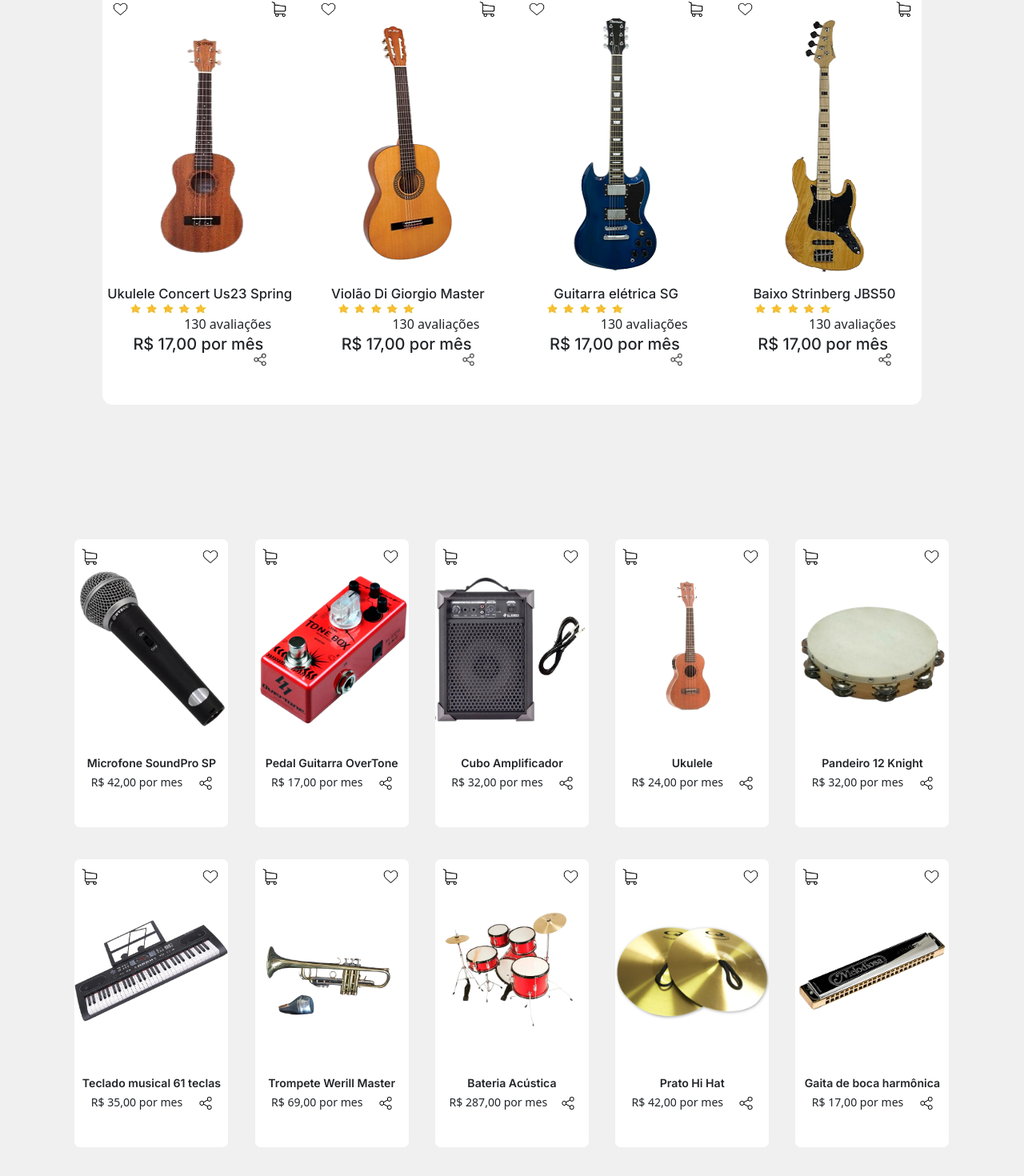
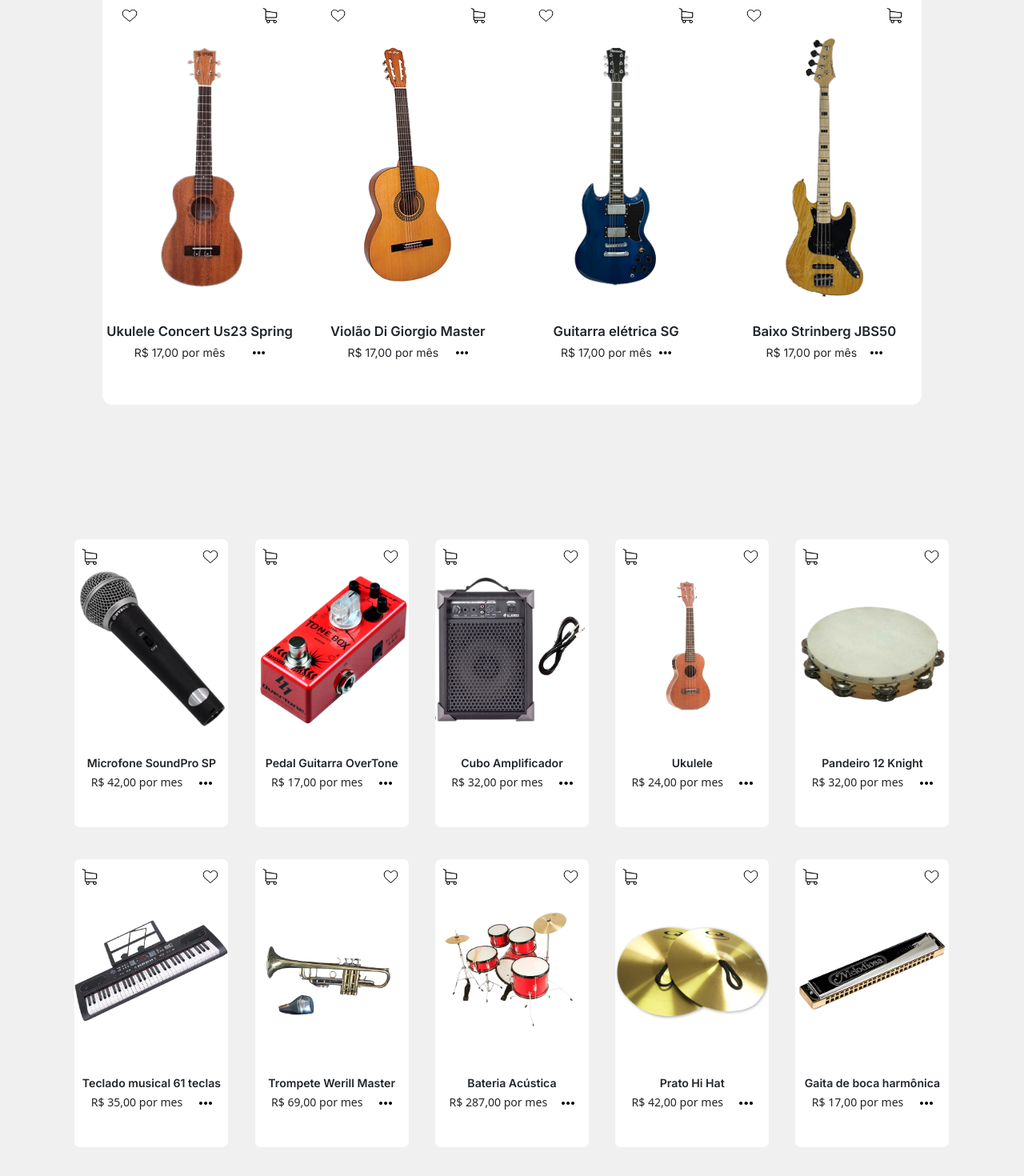
Before and after one commit to spricigom/BeatHub, a Vue app: page /Inicio in a window 1280 px wide. Shown: the part 914-2384 px from the top of the page at 80% size. Built offline with nearby package versions, Linux system fonts and the light colour scheme; a web font is replaced by a local one.

Commit message:
FEAT: pagina corrigida #1

```diff
--- a/src/views/InicioView.vue
+++ b/src/views/InicioView.vue
@@ -91,104 +91,83 @@
 
 
             <h2 id="amarelo" style="margin-left: 10vw;position: relative;bottom: 1vh;">Os mais alugados</h2>
+
+
+
+
             <div class="campo">
-                <div class="mais-alugados text-center">
+
+
+                <div class="mais-alugados">
                     <div class="compra-e-coracao2">
                         <img src="@/assets/coracao.png" alt="" class="icones" />
                         <img src="@/assets/carrinho-de-compras.png" alt="" class="icones" />
                     </div>
-
-                    <img src="@/assets/ukulele.png" alt="" class="produtos-MaisAlugados" />
-                    <h2>Ukulele Concert Us23 Spring</h2>
-
-                    <div class="conteudo1">
-                        <img src="@/assets/estrelas.png" alt="" class="estrelas" />
-                        <div class="avaliacao">
-                            <h6>130 avaliações</h6>
+                    <img src="@/assets/ukulele.png" alt="" class="img-maisAlugados" />
+                    <div class="conteudo">
+                        <div class="nome-maisAlugados">
+                            <h2>Ukulele Concert Us23 Spring</h2>
                         </div>
-                    </div>
-
-                    <div class="conteudo2">
                         <div class="preco">
                             <h5>R$ 17,00 por mês</h5>
+                            <img src="@/assets/tres-pontinhos.png" alt="" class="compartilhe" />
                         </div>
-                        <img src="@/assets/compartilhe.png" alt="" class="compartilhe" />
                     </div>
                 </div>
 
-                <div class="mais-alugados text-center">
+                <div class="mais-alugados">
                     <div class="compra-e-coracao2">
                         <img src="@/assets/coracao.png" alt="" class="icones" />
                         <img src="@/assets/carrinho-de-compras.png" alt="" class="icones" />
                     </div>
-
-                    <img src="@/assets/violao.png" alt="" class="produtos-MaisAlugados" />
-                    <h2>Violão Di Giorgio Master</h2>
-
-                    <div class="conteudo1">
-                        <img src="@/assets/estrelas.png" alt="" class="estrelas" />
-                        <div class="avaliacao">
-                            <h6>130 avaliações</h6>
+                    <img src="@/assets/violao.png" alt="" class="img-maisAlugados" />
+                    <div class="conteudo">
+                        <div class="nome-maisAlugados">
+                            <h2>Violão Di Giorgio Master</h2>
                         </div>
-                    </div>
-
-                    <div class="conteudo2">
                         <div class="preco">
                             <h5>R$ 17,00 por mês</h5>
+                            <img src="@/assets/tres-pontinhos.png" alt="" class="compartilhe" />
                         </div>
-                        <img src="@/assets/compartilhe.png" alt="" class="compartilhe" />
                     </div>
                 </div>
 
-                <div class="mais-alugados text-center">
+                <div class="mais-alugados">
                     <div class="compra-e-coracao2">
                         <img src="@/assets/coracao.png" alt="" class="icones" />
                         <img src="@/assets/carrinho-de-compras.png" alt="" class="icones" />
                     </div>
-
-                    <img src="@/assets/guitarra.png" alt="" class="produtos-MaisAlugados" />
-                    <h2>Guitarra elétrica SG</h2>
-
-                    <div class="conteudo1">
-                        <img src="@/assets/estrelas.png" alt="" class="estrelas" />
-                        <div class="avaliacao">
-                            <h6>130 avaliações</h6>
+                    <img src="@/assets/guitarra.png" alt="" class="img-maisAlugados" />
+                    <div class="conteudo">
+                        <div class="nome-maisAlugados">
+                            <h2>Guitarra elétrica SG</h2>
                         </div>
-                    </div>
-
-                    <div class="conteudo2">
                         <div class="preco">
                             <h5>R$ 17,00 por mês</h5>
+                            <img src="@/assets/tres-pontinhos.png" alt="" class="compartilhe" />
                         </div>
-                        <img src="@/assets/compartilhe.png" alt="" class="compartilhe" />
                     </div>
                 </div>
 
-                <div class="mais-alugados text-center">
+                <div class="mais-alugados">
                     <div class="compra-e-coracao2">
                         <img src="@/assets/coracao.png" alt="" class="icones" />
                         <img src="@/assets/carrinho-de-compras.png" alt="" class="icones" />
                     </div>
-
-                    <img src="@/assets/baixo.png" alt="" class="produtos-MaisAlugados" />
-                    <h2>Baixo Strinberg JBS50</h2>
-
-                    <div class="conteudo1">
-                        <img src="@/assets/estrelas.png" alt="" class="estrelas" />
-                        <div class="avaliacao">
-                            <h6>130 avaliações</h6>
+                    <img src="@/assets/baixo.png" alt="" class="img-maisAlugados" />
+                    <div class="conteudo">
+                        <div class="nome-maisAlugados">
+                            <h2>Baixo Strinberg JBS50</h2>
+                        </div>
+                        <div class="preco">
+                            <h5>R$ 17,00 por mês</h5>
+                            <img src="@/assets/tres-pontinhos.png" alt="" class="compartilhe" />
                         </div>
                     </div>
+                </div>
 
-                    <div class="conteudo2">
-                        <div class="preco">
-                            <h5>R$ 17,00 por mês</h5>
-                        </div>
-                        <img src="@/assets/compartilhe.png" alt="" class="compartilhe" />
-                    </div>
-                </div>
+
             </div>
-
 
 
             <div class="fundo">
@@ -204,7 +183,7 @@
             <h2 class="texto-produtos">Microfone SoundPro SP</h2>
             <div class="preco-produtos">
                 <h5>R$ 42,00 por mes</h5>
-                <img src="@/assets/compartilhe.png" alt="" class="compartilhe-produtos">
+                <img src="@/assets/tres-pontinhos.png" alt="" class="compartilhe-produtos">
             </div>
         </div>
 
@@ -219,7 +198,7 @@
             <h2 class="texto-produtos">Pedal Guitarra OverTone</h2>
             <div class="preco-produtos">
                 <h5>R$ 17,00 por mes</h5>
-                <img src="@/assets/compartilhe.png" alt="" class="compartilhe-produtos">
+                <img src="@/assets/tres-pontinhos.png" alt="" class="compartilhe-produtos">
             </div>
         </div>
 
@@ -234,7 +213,7 @@
             <h2 class="texto-produtos">Cubo Amplificador</h2>
             <div class="preco-produtos">
                 <h5>R$ 32,00 por mes</h5>
-                <img src="@/assets/compartilhe.png" alt="" class="compartilhe-produtos">
+                <img src="@/assets/tres-pontinhos.png" alt="" class="compartilhe-produtos">
             </div>
         </div>
 
@@ -249,7 +228,7 @@
             <h2 class="texto-produtos">Ukulele</h2>
             <div class="preco-produtos">
                 <h5>R$ 24,00 por mes</h5>
-                <img src="@/assets/compartilhe.png" alt="" class="compartilhe-produtos">
+                <img src="@/assets/tres-pontinhos.png" alt="" class="compartilhe-produtos">
             </div>
         </div>
 
@@ -264,7 +243,7 @@
             <h2 class="texto-produtos">Pandeiro 12 Knight</h2>
             <div class="preco-produtos">
                 <h5>R$ 32,00 por mes</h5>
-                <img src="@/assets/compartilhe.png" alt="" class="compartilhe-produtos">
+                <img src="@/assets/tres-pontinhos.png" alt="" class="compartilhe-produtos">
             </div>
         </div>
     </div>
@@ -281,7 +260,7 @@
             <h2 class="texto-produtos">Teclado musical 61 teclas</h2>
             <div class="preco-produtos">
                 <h5>R$ 35,00 por mes</h5>
-                <img src="@/assets/compartilhe.png" alt="" class="compartilhe-produtos">
+                <img src="@/assets/tres-pontinhos.png" alt="" class="compartilhe-produtos">
             </div>
         </div>
 
@@ -296,7 +275,7 @@
             <h2 class="texto-produtos">Trompete Werill Master</h2>
             <div class="preco-produtos">
                 <h5>R$ 69,00 por mes</h5>
-                <img src="@/assets/compartilhe.png" alt="" class="compartilhe-produtos">
+                <img src="@/assets/tres-pontinhos.png" alt="" class="compartilhe-produtos">
             </div>
         </div>
 
@@ -311,7 +290,7 @@
             <h2 class="texto-produtos">Bateria Acústica</h2>
             <div class="preco-produtos">
                 <h5>R$ 287,00 por mes</h5>
-                <img src="@/assets/compartilhe.png" alt="" class="compartilhe-produtos">
+                <img src="@/assets/tres-pontinhos.png" alt="" class="compartilhe-produtos">
             </div>
         </div>
 
@@ -326,7 +305,7 @@
             <h2 class="texto-produtos">Prato Hi Hat</h2>
             <div class="preco-produtos">
                 <h5>R$ 42,00 por mes</h5>
-                <img src="@/assets/compartilhe.png" alt="" class="compartilhe-produtos">
+                <img src="@/assets/tres-pontinhos.png" alt="" class="compartilhe-produtos">
             </div>
         </div>
 
@@ -341,7 +320,7 @@
             <h2 class="texto-produtos">Gaita de boca harmônica</h2>
             <div class="preco-produtos">
                 <h5>R$ 17,00 por mes</h5>
-                <img src="@/assets/compartilhe.png" alt="" class="compartilhe-produtos">
+                <img src="@/assets/tres-pontinhos.png" alt="" class="compartilhe-produtos">
             </div>
         </div>
     </div>
@@ -413,6 +392,77 @@
 </template>
 
 <style scoped>
+.nome-maisAlugados h2{
+    font-size: 1.1vw;
+    margin-top: 4vh;
+    font-family: 'Inter',  sans-serif;
+    font-weight: 600;
+}
+.nome-maisAlugados{
+    display: flex;
+    justify-content: center;
+    align-items: center;
+    flex-direction: column;
+    width: 100%;
+}
+.compartilhe {
+    width: 1.2vw;
+}
+
+.img-maisAlugados {
+   display: flex;
+    justify-content: space-evenly;
+    align-items: center;
+    text-align: center;
+    height: 20vh;
+}
+
+.img-maisAlugados{
+    width: 10vw;
+    height: 45vh;
+    object-fit: contain;
+}
+
+.conteudo {
+    display: flex;
+    justify-content: center;
+    align-items: center;
+    flex-direction: column;
+}
+
+.preco {
+    display: flex;
+    align-items: center;
+    justify-content: space-evenly;
+    font-family: 'Inter', 'sans serif';
+    width: 100%;
+} .preco h5{
+    font-size: 1.1vw;
+    font-weight: 400;
+    margin-top: 1vh;
+    justify-content: center;
+    align-items: center;
+    padding-bottom: 1vh
+}
+.mais-alugados {
+    height: 64vh;
+    width: 19vw;
+    background-color: white;
+    border-radius: 0.44rem;
+    display: flex;
+    justify-content: center;
+    align-items: center;
+    flex-direction: column;
+}
+
+.compra-e-coracao2 {
+    display: flex;
+    justify-content: space-between;
+    margin-left: 1vw;
+    margin-right: 1vw;
+    width: 80%;
+}
+
 .linha{
     width: 88vw;
     display: flex;
@@ -612,34 +662,14 @@
 
 
 
-.conteudo2 {
-    margin-top: 5vh;
-}
-
-
-.compra-e-coracao2 {
-    display: flex;
-    justify-content: space-between;
-    margin-left: 1vw;
-    margin-top: 3vh;
-    margin-right: 1vw;
-}
-
-.preco {
-    display: flex;
-    float: left;
-    margin-left: 3vw;
-    font-family: 'Inter', 'sans serif';
-}
 
 
 
-.compartilhe {
-    display: flex;
-    float: right;
-    margin-right: 3vw;
-    width: 1.2vw;
-}
+
+
+
+
+
 
 
 
@@ -659,18 +689,7 @@
 }
 
 
-.produtos-MaisAlugados {
-    width: 130px;
-    height: 321px;
-}
 
-.mais-alugados {
-    height: 64vh;
-    width: 19vw;
-    background-color: white;
-    border-radius: 0.44rem;
-
-}
 
 .mais-alugados h2 {
     margin-top: 2vh;
```
